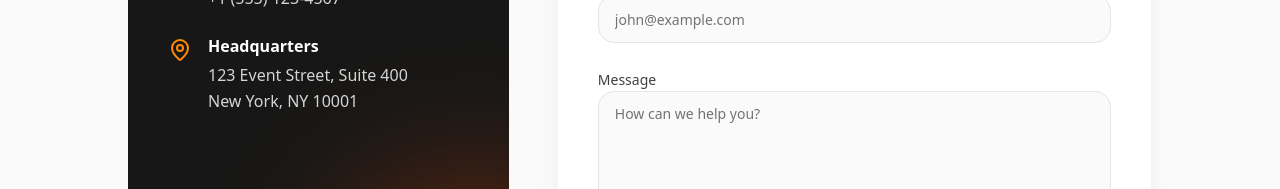
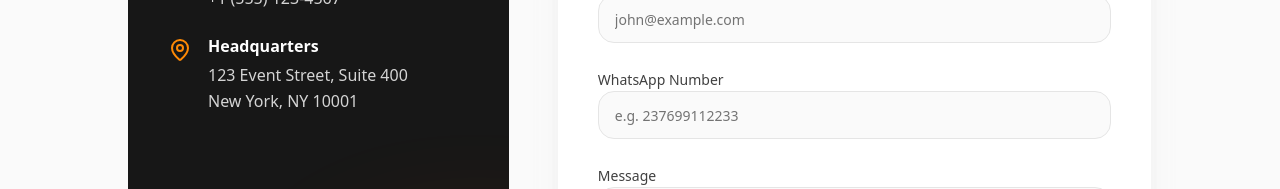
Before and after one commit to daikictrl/myspace, a React (Vite) app: page /contact in a window 1280 px wide. Shown: the part 534-723 px from the top of the page. Built offline with nearby package versions, Linux system fonts and the light colour scheme; no server answers.

Commit message:
fix: Add whatsapp number field to Contact page and template

```diff
--- a/src/pages/Contact.tsx
+++ b/src/pages/Contact.tsx
@@ -9,11 +9,12 @@ export default function Contact() {
   const [firstName, setFirstName] = useState("");
   const [lastName, setLastName] = useState("");
   const [email, setEmail] = useState("");
+  const [whatsapp, setWhatsapp] = useState("");
   const [message, setMessage] = useState("");
 
   const handleWhatsAppSubmit = (e: React.FormEvent) => {
     e.preventDefault();
-    const messageString = `Hello MySpace Team,\n\nName: ${firstName} ${lastName}\nEmail: ${email}\n\nMessage:\n${message}`;
+    const messageString = `Hello MySpace Team,\n\nName: ${firstName} ${lastName}\nEmail: ${email}\nWhatsApp: ${whatsapp}\n\nMessage:\n${message}`;
     const encodedMessage = encodeURIComponent(messageString);
     window.open(`https://wa.me/+23798731685?text=${encodedMessage}`, "_blank");
   };
@@ -119,6 +120,18 @@ export default function Contact() {
               </div>
 
               <div className="space-y-2">
+                <label className="text-sm font-medium text-neutral-700">WhatsApp Number</label>
+                <Input
+                  type="text"
+                  placeholder="e.g. 237699112233"
+                  className="h-12 rounded-2xl bg-neutral-50"
+                  value={whatsapp}
+                  onChange={(e) => setWhatsapp(e.target.value)}
+                  required
+                />
+              </div>
+
+              <div className="space-y-2">
                 <label className="text-sm font-medium text-neutral-700">Message</label>
                 <Textarea
                   placeholder="How can we help you?"
```
